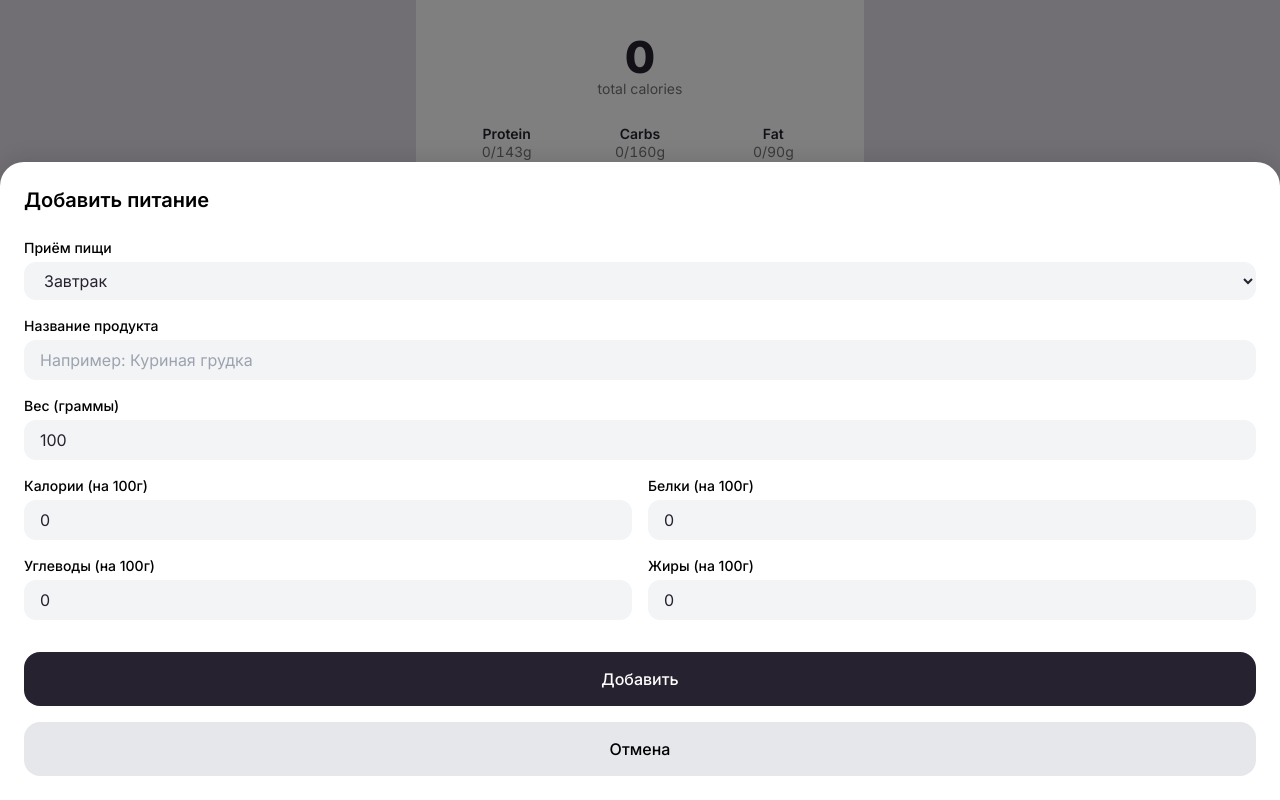
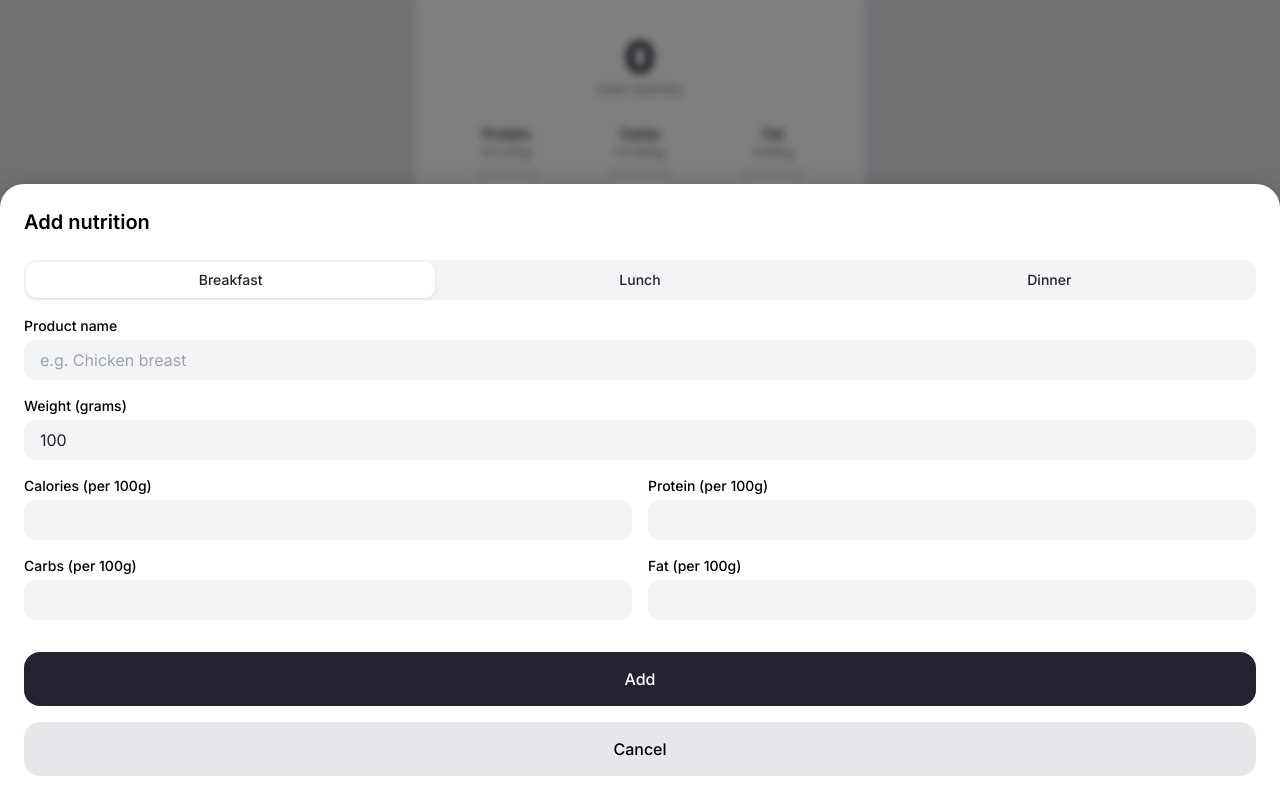
Before and after one commit to ShadexNyc/nutrition-tracking, a React (Vite) app: page /main in a window 1280 px wide. Both pictures are taken after a click on the button "Add nutrition". Built offline with nearby package versions, Linux system fonts and the light colour scheme.

Commit message:
Add files via upload

```diff
--- a/src/features/nutrition/components/DailyMealsList.tsx
+++ b/src/features/nutrition/components/DailyMealsList.tsx
@@ -58,9 +58,27 @@ function SectionEntries({ entries }: { entries: NutritionEntry[] }) {
   )
 }
 
+const EMPTY_STATE_LINES = [
+  'Your diet will be displayed here',
+  'in the morning, day, and evening',
+]
+
 export function DailyMealsList({ entries }: DailyMealsListProps) {
+  const hasAnyEntries = Boolean(entries?.length)
   const byMeal = (type: MealType) =>
     (entries ?? []).filter((e) => (e.meal_type ?? 'breakfast') === type)
+
+  if (!hasAnyEntries) {
+    return (
+      <div className="flex flex-1 flex-col min-h-0 items-center justify-center text-center px-4">
+        <p className="text-base leading-relaxed">
+          <span style={{ color: '#26222F' }}>{EMPTY_STATE_LINES[0]}</span>
+          <br />
+          <span style={{ color: '#757575' }}>{EMPTY_STATE_LINES[1]}</span>
+        </p>
+      </div>
+    )
+  }
 
   return (
     <div className="flex flex-col gap-6">
--- a/src/features/nutrition/components/NutritionDrawer.tsx
+++ b/src/features/nutrition/components/NutritionDrawer.tsx
@@ -14,10 +14,12 @@ export function NutritionDrawer({ isOpen, onClose }: NutritionDrawerProps) {
   const [isSubmitting, setIsSubmitting] = useState(false)
   const [isVisible, setIsVisible] = useState(false)
   const drawerRef = useRef<HTMLDivElement>(null)
-  const headerRef = useRef<HTMLDivElement>(null)
   const startYRef = useRef<number>(0)
   const currentYRef = useRef<number>(0)
   const isDraggingRef = useRef<boolean>(false)
+
+  /** Высота зоны сверху шторки (px), с которой можно начать свайп вниз */
+  const SWIPE_TOP_ZONE_HEIGHT = 100
 
   useEffect(() => {
     if (isOpen) {
@@ -35,19 +37,18 @@ export function NutritionDrawer({ isOpen, onClose }: NutritionDrawerProps) {
     }
   }, [isOpen])
 
-  // Обработка свайпа вниз для закрытия с использованием addEventListener
+  // Обработка свайпа вниз для закрытия — зона захвата: верхние SWIPE_TOP_ZONE_HEIGHT px шторки
   useEffect(() => {
     const drawer = drawerRef.current
-    const header = headerRef.current
-    if (!drawer || !header || !isOpen) return
+    if (!drawer || !isOpen) return
 
     const handleTouchStart = (e: TouchEvent) => {
       const touch = e.touches[0]
-      const target = e.target as HTMLElement
-
-      // Разрешаем свайп только если начинаем с верхней части (индикатор или заголовок)
-      const isTopArea = target.closest('.drawer-header') !== null
-      if (!isTopArea) return
+      const rect = drawer.getBoundingClientRect()
+      const isInTopZone =
+        touch.clientY >= rect.top &&
+        touch.clientY <= rect.top + SWIPE_TOP_ZONE_HEIGHT
+      if (!isInTopZone) return
 
       startYRef.current = touch.clientY
       currentYRef.current = touch.clientY
@@ -68,7 +69,7 @@ export function NutritionDrawer({ isOpen, onClose }: NutritionDrawerProps) {
         // Затемняем overlay при свайпе
         const overlay = document.querySelector('[data-drawer-overlay]') as HTMLElement
         if (overlay) {
-          const opacity = Math.max(0, 0.5 - deltaY / 400)
+          const opacity = Math.max(0, 1 - deltaY / 400)
           overlay.style.opacity = opacity.toString()
         }
         e.preventDefault()
@@ -91,7 +92,7 @@ export function NutritionDrawer({ isOpen, onClose }: NutritionDrawerProps) {
         const overlay = document.querySelector('[data-drawer-overlay]') as HTMLElement
         if (overlay) {
           overlay.style.transition = 'opacity 0.3s'
-          overlay.style.opacity = '0.5'
+          overlay.style.opacity = '1'
         }
       }
 
@@ -100,13 +101,12 @@ export function NutritionDrawer({ isOpen, onClose }: NutritionDrawerProps) {
       currentYRef.current = 0
     }
 
-    // Добавляем обработчики с { passive: false } для возможности preventDefault
-    header.addEventListener('touchstart', handleTouchStart, { passive: false })
+    drawer.addEventListener('touchstart', handleTouchStart, { passive: false })
     drawer.addEventListener('touchmove', handleTouchMove, { passive: false })
     drawer.addEventListener('touchend', handleTouchEnd, { passive: false })
 
     return () => {
-      header.removeEventListener('touchstart', handleTouchStart)
+      drawer.removeEventListener('touchstart', handleTouchStart)
       drawer.removeEventListener('touchmove', handleTouchMove)
       drawer.removeEventListener('touchend', handleTouchEnd)
     }
@@ -142,11 +142,11 @@ export function NutritionDrawer({ isOpen, onClose }: NutritionDrawerProps) {
 
   return (
     <>
-      {/* Overlay */}
+      {/* Overlay с размытием фона */}
       <div
         data-drawer-overlay
-        className={`fixed inset-0 bg-black z-40 transition-opacity duration-300 ${
-          isVisible ? 'opacity-50' : 'opacity-0'
+        className={`fixed inset-0 bg-black/50 z-40 transition-opacity duration-300 backdrop-blur-sm ${
+          isVisible ? 'opacity-100' : 'opacity-0'
         }`}
         style={{ willChange: 'opacity' }}
       />
@@ -164,14 +164,14 @@ export function NutritionDrawer({ isOpen, onClose }: NutritionDrawerProps) {
           willChange: 'transform',
         }}
       >
-        {/* Индикатор для свайпа и заголовок - область для свайпа */}
-        <div ref={headerRef} className="drawer-header">
+        {/* Верхняя зона шторки: индикатор и заголовок (зона свайпа — первые 100px) */}
+        <div className="drawer-header">
           <div className="flex justify-center mb-4 pt-0 md:hidden">
             <div className="w-12 h-1 bg-gray-300 rounded-full" />
           </div>
 
           <div className="mb-6">
-            <h2 className="text-xl font-semibold text-black">Добавить питание</h2>
+            <h2 className="text-xl font-semibold text-black">Add nutrition</h2>
           </div>
         </div>
 
--- a/src/features/nutrition/components/NutritionForm.tsx
+++ b/src/features/nutrition/components/NutritionForm.tsx
@@ -5,34 +5,28 @@ import { NativeButton } from '@/shared/components/NativeButton'
 import type { MealType } from '../types'
 
 const MEAL_OPTIONS: { value: MealType; label: string }[] = [
-  { value: 'breakfast', label: 'Завтрак' },
-  { value: 'lunch', label: 'Обед' },
-  { value: 'dinner', label: 'Ужин' },
+  { value: 'breakfast', label: 'Breakfast' },
+  { value: 'lunch', label: 'Lunch' },
+  { value: 'dinner', label: 'Dinner' },
 ]
+
+/** Parses string or number; accepts dot or comma as decimal separator. */
+function parseDecimal(value: unknown): number {
+  if (value === '' || value === undefined || value === null) return NaN
+  if (typeof value === 'number' && Number.isFinite(value)) return value
+  const s = String(value).trim().replace(',', '.')
+  const n = parseFloat(s)
+  return Number.isFinite(n) ? n : NaN
+}
 
 const nutritionFormSchema = z.object({
   mealType: z.enum(['breakfast', 'lunch', 'dinner']),
-  productName: z.string().min(1, 'Название продукта обязательно'),
-  quantityGrams: z
-    .number()
-    .positive('Вес должен быть положительным числом')
-    .min(0.1, 'Минимальный вес: 0.1г'),
-  caloriesPer100g: z
-    .number()
-    .nonnegative('Калории не могут быть отрицательными')
-    .max(1000, 'Слишком большое значение'),
-  proteinPer100g: z
-    .number()
-    .nonnegative('Белки не могут быть отрицательными')
-    .max(100, 'Слишком большое значение'),
-  carbsPer100g: z
-    .number()
-    .nonnegative('Углеводы не могут быть отрицательными')
-    .max(100, 'Слишком большое значение'),
-  fatPer100g: z
-    .number()
-    .nonnegative('Жиры не могут быть отрицательными')
-    .max(100, 'Слишком большое значение'),
+  productName: z.string().min(1, 'Product name is required'),
+  quantityGrams: z.preprocess(parseDecimal, z.number().positive('Weight must be positive').min(0.1, 'Minimum weight: 0.1g')),
+  caloriesPer100g: z.preprocess(parseDecimal, z.number().nonnegative('Calories cannot be negative').max(1000, 'Value too large')),
+  proteinPer100g: z.preprocess(parseDecimal, z.number().nonnegative('Protein cannot be negative').max(100, 'Value too large')),
+  carbsPer100g: z.preprocess(parseDecimal, z.number().nonnegative('Carbs cannot be negative').max(100, 'Value too large')),
+  fatPer100g: z.preprocess(parseDecimal, z.number().nonnegative('Fat cannot be negative').max(100, 'Value too large')),
 })
 
 export type NutritionFormData = z.infer<typeof nutritionFormSchema>
@@ -48,46 +42,61 @@ export function NutritionForm({ onSubmit, onCancel, isLoading }: NutritionFormPr
     register,
     handleSubmit,
     formState: { errors },
-  } =   useForm<NutritionFormData>({
+    watch,
+    setValue,
+  } = useForm<NutritionFormData>({
     resolver: zodResolver(nutritionFormSchema),
     defaultValues: {
       mealType: 'breakfast',
       productName: '',
       quantityGrams: 100,
-      caloriesPer100g: 0,
-      proteinPer100g: 0,
-      carbsPer100g: 0,
-      fatPer100g: 0,
+      caloriesPer100g: '' as unknown as number,
+      proteinPer100g: '' as unknown as number,
+      carbsPer100g: '' as unknown as number,
+      fatPer100g: '' as unknown as number,
     },
   })
+
+  const mealType = watch('mealType')
 
   return (
     <form onSubmit={handleSubmit(onSubmit)} className="space-y-4">
       <div>
-        <label className="block text-sm font-medium text-black mb-1">
-          Приём пищи
-        </label>
-        <select
-          {...register('mealType')}
-          className="w-full px-4 py-2 bg-gray-100 rounded-[12px] focus:outline-none focus:ring-2 focus:ring-green-500"
+        <div
+          className="flex rounded-[12px] p-[2px] gap-0 bg-gray-100"
+          role="group"
+          aria-label="Meal"
         >
-          {MEAL_OPTIONS.map((opt) => (
-            <option key={opt.value} value={opt.value}>
-              {opt.label}
-            </option>
-          ))}
-        </select>
+          {MEAL_OPTIONS.map((opt) => {
+            const isSelected = mealType === opt.value
+            return (
+              <button
+                key={opt.value}
+                type="button"
+                onClick={() => setValue('mealType', opt.value)}
+                className="flex-1 py-2 px-3 rounded-[10px] text-sm font-medium transition-colors border-0 cursor-pointer"
+                style={{
+                  backgroundColor: isSelected ? '#fff' : 'transparent',
+                  color: isSelected ? '#26222F' : '#26222F',
+                  boxShadow: isSelected ? '0 2px 4px rgba(0,0,0,0.08)' : undefined,
+                }}
+              >
+                {opt.label}
+              </button>
+            )
+          })}
+        </div>
       </div>
 
       <div>
         <label className="block text-sm font-medium text-black mb-1">
-          Название продукта
+          Product name
         </label>
         <input
           type="text"
           {...register('productName')}
-          className="w-full px-4 py-2 bg-gray-100 rounded-[12px] focus:outline-none focus:ring-2 focus:ring-green-500"
-          placeholder="Например: Куриная грудка"
+          className="w-full px-4 py-2 bg-gray-100 rounded-[12px] focus:outline-none"
+          placeholder="e.g. Chicken breast"
         />
         {errors.productName && (
           <p className="mt-1 text-sm text-red-500">{errors.productName.message}</p>
@@ -96,13 +105,13 @@ export function NutritionForm({ onSubmit, onCancel, isLoading }: NutritionFormPr
 
       <div>
         <label className="block text-sm font-medium text-black mb-1">
-          Вес (граммы)
+          Weight (grams)
         </label>
         <input
-          type="number"
-          step="0.1"
-          {...register('quantityGrams', { valueAsNumber: true })}
-          className="w-full px-4 py-2 bg-gray-100 rounded-[12px] focus:outline-none focus:ring-2 focus:ring-green-500"
+          type="text"
+          inputMode="decimal"
+          {...register('quantityGrams')}
+          className="w-full px-4 py-2 bg-gray-100 rounded-[12px] focus:outline-none"
           placeholder="100"
         />
         {errors.quantityGrams && (
@@ -113,14 +122,14 @@ export function NutritionForm({ onSubmit, onCancel, isLoading }: NutritionFormPr
       <div className="grid grid-cols-2 gap-4">
         <div>
           <label className="block text-sm font-medium text-black mb-1">
-            Калории (на 100г)
+            Calories (per 100g)
           </label>
           <input
-            type="number"
-            step="0.1"
-            {...register('caloriesPer100g', { valueAsNumber: true })}
-            className="w-full px-4 py-2 bg-gray-100 rounded-[12px] focus:outline-none focus:ring-2 focus:ring-green-500"
-            placeholder="0"
+            type="text"
+            inputMode="decimal"
+            {...register('caloriesPer100g')}
+            className="w-full px-4 py-2 bg-gray-100 rounded-[12px] focus:outline-none"
+            placeholder=""
           />
           {errors.caloriesPer100g && (
             <p className="mt-1 text-sm text-red-500">
@@ -131,14 +140,14 @@ export function NutritionForm({ onSubmit, onCancel, isLoading }: NutritionFormPr
 
         <div>
           <label className="block text-sm font-medium text-black mb-1">
-            Белки (на 100г)
+            Protein (per 100g)
           </label>
           <input
-            type="number"
-            step="0.1"
-            {...register('proteinPer100g', { valueAsNumber: true })}
-            className="w-full px-4 py-2 bg-gray-100 rounded-[12px] focus:outline-none focus:ring-2 focus:ring-green-500"
-            placeholder="0"
+            type="text"
+            inputMode="decimal"
+            {...register('proteinPer100g')}
+            className="w-full px-4 py-2 bg-gray-100 rounded-[12px] focus:outline-none"
+            placeholder=""
           />
           {errors.proteinPer100g && (
             <p className="mt-1 text-sm text-red-500">
@@ -149,14 +158,14 @@ export function NutritionForm({ onSubmit, onCancel, isLoading }: NutritionFormPr
 
         <div>
           <label className="block text-sm font-medium text-black mb-1">
-            Углеводы (на 100г)
+            Carbs (per 100g)
           </label>
           <input
-            type="number"
-            step="0.1"
-            {...register('carbsPer100g', { valueAsNumber: true })}
-            className="w-full px-4 py-2 bg-gray-100 rounded-[12px] focus:outline-none focus:ring-2 focus:ring-green-500"
-            placeholder="0"
+            type="text"
+            inputMode="decimal"
+            {...register('carbsPer100g')}
+            className="w-full px-4 py-2 bg-gray-100 rounded-[12px] focus:outline-none"
+            placeholder=""
           />
           {errors.carbsPer100g && (
             <p className="mt-1 text-sm text-red-500">{errors.carbsPer100g.message}</p>
@@ -165,14 +174,14 @@ export function NutritionForm({ onSubmit, onCancel, isLoading }: NutritionFormPr
 
         <div>
           <label className="block text-sm font-medium text-black mb-1">
-            Жиры (на 100г)
+            Fat (per 100g)
           </label>
           <input
-            type="number"
-            step="0.1"
-            {...register('fatPer100g', { valueAsNumber: true })}
-            className="w-full px-4 py-2 bg-gray-100 rounded-[12px] focus:outline-none focus:ring-2 focus:ring-green-500"
-            placeholder="0"
+            type="text"
+            inputMode="decimal"
+            {...register('fatPer100g')}
+            className="w-full px-4 py-2 bg-gray-100 rounded-[12px] focus:outline-none"
+            placeholder=""
           />
           {errors.fatPer100g && (
             <p className="mt-1 text-sm text-red-500">{errors.fatPer100g.message}</p>
@@ -187,7 +196,7 @@ export function NutritionForm({ onSubmit, onCancel, isLoading }: NutritionFormPr
           className="w-full h-[54px] flex items-center justify-center gap-1 rounded-[16px] text-white"
           disabled={isLoading}
         >
-          {isLoading ? 'Сохранение...' : 'Добавить'}
+          {isLoading ? 'Saving...' : 'Add'}
         </NativeButton>
 
         <NativeButton
@@ -197,7 +206,7 @@ export function NutritionForm({ onSubmit, onCancel, isLoading }: NutritionFormPr
           className="w-full h-[54px] flex items-center justify-center rounded-[16px]"
           disabled={isLoading}
         >
-          Отмена
+          Cancel
         </NativeButton>
       </div>
     </form>
--- a/src/features/nutrition/components/WeekCalendar.tsx
+++ b/src/features/nutrition/components/WeekCalendar.tsx
@@ -1,19 +1,30 @@
-import { memo, useMemo } from 'react'
+import { memo, useMemo, useCallback } from 'react'
+import { useNutritionStore } from '../store/nutritionStore'
 
-const DAY_LABELS_SHORT = ['ВС', 'ПН', 'ВТ', 'СР', 'ЧТ', 'ПТ', 'СБ']
+const DAY_LABELS_SHORT = ['Sun', 'Mon', 'Tue', 'Wed', 'Thu', 'Fri', 'Sat']
+
+function formatDateKey(d: Date): string {
+  const y = d.getFullYear()
+  const m = String(d.getMonth() + 1).padStart(2, '0')
+  const day = String(d.getDate()).padStart(2, '0')
+  return `${y}-${m}-${day}`
+}
 
 export const WeekCalendar = memo(function WeekCalendar() {
+  const { selectedDate, loadDailyNutrition } = useNutritionStore()
+
   const { days } = useMemo(() => {
     const today = new Date()
     const dayOfWeek = today.getDay()
     const start = new Date(today)
     start.setDate(today.getDate() - dayOfWeek)
-    const days: { date: Date; label: string; num: number; isToday: boolean }[] = []
+    const days: { date: Date; dateKey: string; label: string; num: number; isToday: boolean }[] = []
     for (let i = 0; i < 7; i++) {
       const d = new Date(start)
       d.setDate(start.getDate() + i)
       days.push({
         date: d,
+        dateKey: formatDateKey(d),
         label: DAY_LABELS_SHORT[d.getDay()],
         num: d.getDate(),
         isToday:
@@ -25,23 +36,36 @@ export const WeekCalendar = memo(function WeekCalendar() {
     return { days }
   }, [])
 
+  const handleDayClick = useCallback(
+    (dateKey: string) => {
+      loadDailyNutrition(dateKey)
+    },
+    [loadDailyNutrition]
+  )
+
   return (
     <div className="flex gap-0 justify-between">
-      {days.map((day) => (
-        <div
+      {days.map((day) => {
+        const isSelected = day.dateKey === selectedDate
+        return (
+          <button
             key={day.date.toISOString()}
-          className={`flex flex-col items-center justify-center rounded-xl min-w-[40px] w-fit h-[60px] py-2 px-1 ${
-            day.isToday ? 'bg-[#D3C1FF] text-primary' : 'bg-[rgba(244,241,244,1)] text-secondary'
+            type="button"
+            onClick={() => handleDayClick(day.dateKey)}
+            className={`flex flex-col items-center justify-center rounded-xl min-w-[40px] w-fit h-[60px] py-2 px-1 cursor-pointer ${
+              day.isToday ? 'bg-[#D3C1FF]' : 'bg-[rgba(244,241,244,1)]'
             }`}
             style={{
               backgroundColor: day.isToday ? '#D3C1FF' : undefined,
-            color: day.isToday ? '#26222F' : 'rgba(117, 117, 117, 1)',
+              boxShadow: isSelected ? 'inset 0 0 0 1px #A385EC' : undefined,
+              color: '#26222F',
             }}
           >
-          <span className="text-[12px] font-normal leading-tight">{day.label}</span>
-          <span className="text-[12px] font-normal leading-tight">{day.num}</span>
-        </div>
-      ))}
+            <span className="text-[12px] font-normal leading-tight" style={{ color: isSelected || day.isToday ? '#26222F' : '#919191' }}>{day.label}</span>
+            <span className="text-[16px] font-normal leading-tight">{day.num}</span>
+          </button>
+        )
+      })}
     </div>
   )
 })
```
Also changed, not shown: src/styles/index.css (+7 -0 lines), src/app/router.tsx (line endings or trailing spaces), src/features/splash/SplashScreen.tsx (line endings or trailing spaces). Lines whose indentation alone changed are shown as unchanged.
